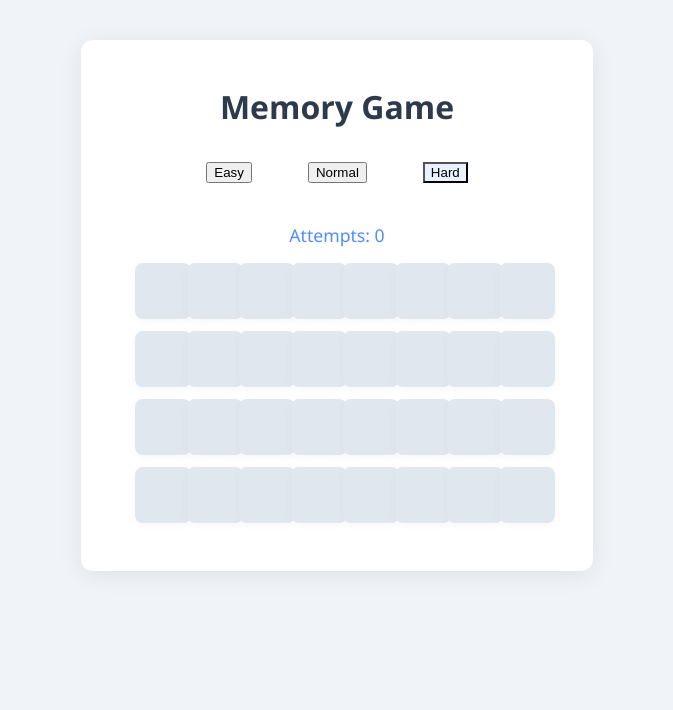
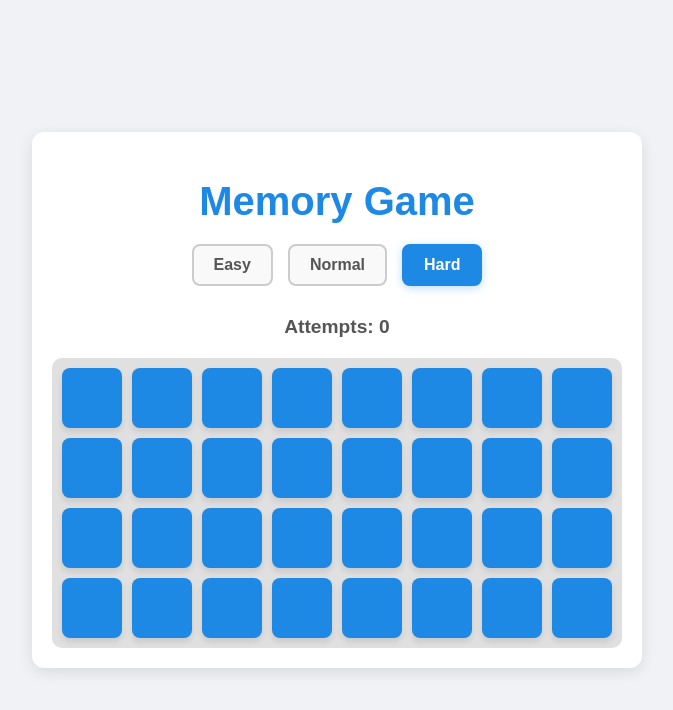
Before and after one commit to acciojob/memory-game-nithig, a React app: page / in a window 1280 px wide. Both pictures are taken after a click on the label "Hard". Shown: the top 710 px of the page, without its empty margins (303-976 px from the left). Built offline with nearby package versions, Linux system fonts and the light colour scheme.

Commit message:
changed to radio button

```diff
--- a/src/components/App.js
+++ b/src/components/App.js
@@ -1,12 +1,18 @@
 import React, { useState } from "react";
 import "./../styles/App.css";
 
+// Define the game levels and their properties.
 const LEVELS = {
   easy: { tiles: 8, pairs: 4 },
   normal: { tiles: 16, pairs: 8 },
   hard: { tiles: 32, pairs: 16 },
 };
 
+/**
+ * Shuffles an array using the Fisher-Yates algorithm.
+ * @param {Array} array - The array to shuffle.
+ * @returns {Array} A new, shuffled array.
+ */
 function shuffle(array) {
   let arr = array.slice();
   for (let i = arr.length - 1; i > 0; i--) {
@@ -18,6 +24,11 @@ function shuffle(array) {
   return arr;
 }
 
+/**
+ * Generates an array of tile objects for the selected level.
+ * @param {string} level - The difficulty level ('easy', 'normal', or 'hard').
+ * @returns {Array} An array of tile objects.
+ */
 function generateTiles(level) {
   const { pairs } = LEVELS[level];
   let numbers = [];
@@ -41,6 +52,10 @@ const App = () => {
   const [attempts, setAttempts] = useState(0);
   const [matchedCount, setMatchedCount] = useState(0);
 
+  /**
+   * Starts a new game with the selected difficulty level.
+   * @param {string} selectedLevel - The new difficulty level.
+   */
   function startGame(selectedLevel) {
     setLevel(selectedLevel);
     setTiles(generateTiles(selectedLevel));
@@ -50,9 +65,13 @@ const App = () => {
     setPage("game");
   }
 
+  /**
+   * Handles a tile click event.
+   * @param {number} idx - The index of the clicked tile.
+   */
   function handleTileClick(idx) {
-    if (tiles[idx].flipped || tiles[idx].matched || flipped.length === 2)
-      return;
+    // Ignore clicks on already flipped/matched tiles or when two tiles are already flipped.
+    if (tiles[idx].flipped || tiles[idx].matched || flipped.length === 2) return;
 
     const newTiles = tiles.slice();
     newTiles[idx].flipped = true;
@@ -61,11 +80,13 @@ const App = () => {
     setTiles(newTiles);
     setFlipped(newFlipped);
 
+    // If two tiles have been flipped, check for a match.
     if (newFlipped.length === 2) {
       setAttempts(attempts + 1);
       const [i1, i2] = newFlipped;
       if (newTiles[i1].value === newTiles[i2].value) {
-        setTimeout(function () {
+        // If a match is found, mark the tiles as matched after a delay.
+        setTimeout(() => {
           const updatedTiles = newTiles.slice();
           updatedTiles[i1].matched = true;
           updatedTiles[i2].matched = true;
@@ -74,7 +95,8 @@ const App = () => {
           setFlipped([]);
         }, 600);
       } else {
-        setTimeout(function () {
+        // If no match, flip the tiles back over after a delay.
+        setTimeout(() => {
           const updatedTiles = newTiles.slice();
           updatedTiles[i1].flipped = false;
           updatedTiles[i2].flipped = false;
@@ -85,132 +107,92 @@ const App = () => {
     }
   }
 
+  /**
+   * Checks if the game is complete.
+   * @returns {boolean} True if all pairs have been matched, otherwise false.
+   */
   function isGameComplete() {
     return matchedCount === LEVELS[level].pairs;
   }
 
   const gridClass =
     "cells_container " +
-    (level === "easy" ? "easy" : level === "normal" ? "normal" : "hard");
+    (level === "easy"
+      ? "easy"
+      : level === "normal"
+      ? "normal"
+      : "hard");
 
-  // Landing Page
+  // Landing Page view with radio buttons for level selection.
   if (page === "landing") {
     return (
       <div className="main_container">
         <h1>Welcome!</h1>
         <div className="levels_container">
-          <label>
           <input
             type="radio"
             id="easy"
             name="difficulty"
-              onChange={() => startGame("easy")}
+            value="easy"
             checked={level === "easy"}
-              style={{
-                position: "absolute",
-                opacity: 0,
-                pointerEvents: "none",
-              }}
+            onChange={(e) => startGame(e.target.value)}
           />
-            <button onClick={() => startGame("easy")}>Easy</button>
-          </label>
-          <label>
+          <label htmlFor="easy">Easy</label>
           <input
             type="radio"
             id="normal"
             name="difficulty"
-              onChange={() => startGame("normal")}
+            value="normal"
             checked={level === "normal"}
-              style={{
-                position: "absolute",
-                opacity: 0,
-                pointerEvents: "none",
-              }}
+            onChange={(e) => startGame(e.target.value)}
           />
-            <button onClick={() => startGame("normal")}>Normal</button>
-          </label>
-          <label>
+          <label htmlFor="normal">Normal</label>
           <input
             type="radio"
             id="hard"
             name="difficulty"
-              onChange={() => startGame("hard")}
+            value="hard"
             checked={level === "hard"}
-              style={{
-                position: "absolute",
-                opacity: 0,
-                pointerEvents: "none",
-              }}
+            onChange={(e) => startGame(e.target.value)}
           />
-            <button onClick={() => startGame("hard")}>Hard</button>
-          </label>
+          <label htmlFor="hard">Hard</label>
         </div>
       </div>
     );
   }
 
-  // Game Page
+  // Game Page view
   return (
     <div className="main_container">
       <h1>Memory Game</h1>
       <div className="levels_container">
-        <label>
         <input
           type="radio"
           id="easy"
           name="difficulty"
-            onChange={() => startGame("easy")}
+          value="easy"
           checked={level === "easy"}
-            style={{
-              position: "absolute",
-              opacity: 0,
-              pointerEvents: "none",
-            }}
+          onChange={(e) => startGame(e.target.value)}
         />
-          <button
-            style={{ background: level === "easy" ? "#eaf2ff" : undefined }}
-          >
-            Easy
-          </button>
-        </label>
-        <label>
+        <label htmlFor="easy">Easy</label>
         <input
           type="radio"
           id="normal"
           name="difficulty"
-            onChange={() => startGame("normal")}
+          value="normal"
           checked={level === "normal"}
-            style={{
-              position: "absolute",
-              opacity: 0,
-              pointerEvents: "none",
-            }}
+          onChange={(e) => startGame(e.target.value)}
         />
-          <button
-            style={{ background: level === "normal" ? "#eaf2ff" : undefined }}
-          >
-            Normal
-          </button>
-        </label>
-        <label>
+        <label htmlFor="normal">Normal</label>
         <input
           type="radio"
           id="hard"
           name="difficulty"
-            onChange={() => startGame("hard")}
+          value="hard"
           checked={level === "hard"}
-            style={{
-              position: "absolute",
-              opacity: 0,
-              pointerEvents: "none",
-            }}
+          onChange={(e) => startGame(e.target.value)}
         />
-          <button
-            style={{ background: level === "hard" ? "#eaf2ff" : undefined }}
-          >
-            Hard
-          </button>
-        </label>
+        <label htmlFor="hard">Hard</label>
       </div>
 
       <div className="status_container">
--- a/src/styles/App.css
+++ b/src/styles/App.css
@@ -1,125 +1,121 @@
-/* Main container styling */
 body {
-  font-family: 'Segoe UI', Arial, sans-serif;
-  background: #f0f4f8;
+  font-family: Arial, sans-serif;
   margin: 0;
-  padding: 0;
+  display: flex;
+  justify-content: center;
+  align-items: center;
+  min-height: 100vh;
+  background-color: #f0f2f5;
+  color: #333;
 }
 
 .main_container {
-  max-width: 480px;
-  margin: 40px auto;
-  padding: 24px 16px;
-  background: #fff;
+  text-align: center;
+  padding: 20px;
+  background-color: white;
   border-radius: 12px;
-  box-shadow: 0 4px 24px rgba(0,0,0,0.08);
+  box-shadow: 0 4px 15px rgba(0, 0, 0, 0.1);
 }
 
-/* Title */
 h1 {
-  text-align: center;
-  color: #2d3a4b;
-  margin-bottom: 24px;
+  font-size: 2.5em;
+  color: #1e88e5;
+  margin-bottom: 20px;
 }
 
-/* Levels selection */
 .levels_container {
   display: flex;
   justify-content: center;
-  gap: 24px;
-  margin-bottom: 32px;
+  gap: 15px;
+  margin-bottom: 30px;
 }
 
-.levels_container label {
-  font-weight: 500;
-  color: #2d3a4b;
-  cursor: pointer;
-  padding: 8px 16px;
-  border-radius: 6px;
-  transition: background 0.2s;
+/* Hide the default radio button */
+.levels_container input[type="radio"] {
+  display: none;
 }
 
-.levels_container input[type="radio"] {
-  margin-right: 8px;
-  accent-color: #4f8cff;
+/* Style the label to look like a button */
+.levels_container label {
+  cursor: pointer;
+  padding: 10px 20px;
+  border: 2px solid #ccc;
+  border-radius: 8px;
+  transition: all 0.3s ease;
+  font-size: 1em;
+  font-weight: bold;
+  color: #555;
+  background-color: #f9f9f9;
 }
 
-.levels_container label:hover,
+/* Style the label when the radio button is checked */
 .levels_container input[type="radio"]:checked + label {
-  background: #eaf2ff;
+  background-color: #1e88e5;
+  color: white;
+  border-color: #1e88e5;
+  box-shadow: 0 2px 8px rgba(30, 136, 229, 0.3);
 }
 
-/* Game grid */
+.status_container {
+  font-size: 1.2em;
+  margin-bottom: 20px;
+  color: #555;
+  font-weight: bold;
+}
+
 .cells_container {
   display: grid;
-  gap: 12px;
-  justify-content: center;
-  margin-bottom: 24px;
+  gap: 10px;
+  padding: 10px;
+  border-radius: 10px;
+  background-color: #e0e0e0;
 }
 
+/* Grid layout for different difficulty levels */
 .cells_container.easy {
-  grid-template-columns: repeat(4, 56px);
+  grid-template-columns: repeat(4, 80px);
+}
+.cells_container.normal {
+  grid-template-columns: repeat(4, 80px);
+}
+.cells_container.hard {
+  grid-template-columns: repeat(8, 60px);
 }
 
-.cells_container.normal {
-  grid-template-columns: repeat(4, 56px);
-}
-
-.cells_container.hard {
-  grid-template-columns: repeat(8, 40px);
-}
-
-/* Tile styles */
 .tile {
-  width: 56px;
-  height: 56px;
-  background: #e0e7ef;
+  width: 80px;
+  height: 80px;
+  display: flex;
+  justify-content: center;
+  align-items: center;
+  background-color: #1e88e5;
+  color: white;
+  font-size: 2em;
+  font-weight: bold;
   border-radius: 8px;
-  display: flex;
-  align-items: center;
-  justify-content: center;
-  font-size: 1.5rem;
-  color: #2d3a4b;
   cursor: pointer;
-  user-select: none;
-  box-shadow: 0 2px 8px rgba(0,0,0,0.04);
-  transition: background 0.2s, color 0.2s;
+  transform: rotateY(0deg);
+  transition: transform 0.6s, background-color 0.3s;
+  position: relative;
+  box-shadow: 0 4px 6px rgba(0, 0, 0, 0.1);
 }
 
 .tile.flipped,
 .tile.matched {
-  background: #4f8cff;
-  color: #fff;
-  cursor: default;
+  background-color: #f9f9f9;
+  color: #1e88e5;
+  transform: rotateY(180deg);
 }
 
 .tile.matched {
-  background: #2ecc71;
+  background-color: #2ecc71;
+  color: white;
+  pointer-events: none;
 }
 
-/* Attempts and status */
-.status_container {
-  text-align: center;
-  margin-bottom: 16px;
-  font-size: 1.1rem;
-  color: #4f8cff;
+/* Hard mode tile size adjustment */
+.cells_container.hard .tile {
+  width: 60px;
+  height: 60px;
+  font-size: 1.5em;
 }
-
-@media (max-width: 600px) {
-  .main_container {
-    max-width: 98vw;
-    padding: 10px 2vw;
-  }
-  .cells_container.easy,
-  .cells_container.normal {
-    grid-template-columns: repeat(4, 1fr);
-  }
-  .cells_container.hard {
-    grid-template-columns: repeat(8, 1fr);
-  }
-  .tile {
-    width: 40px;
-    height: 40px;
-    font-size: 1.1rem;
-  }
-}
```
Lines whose indentation alone changed are shown as unchanged.
